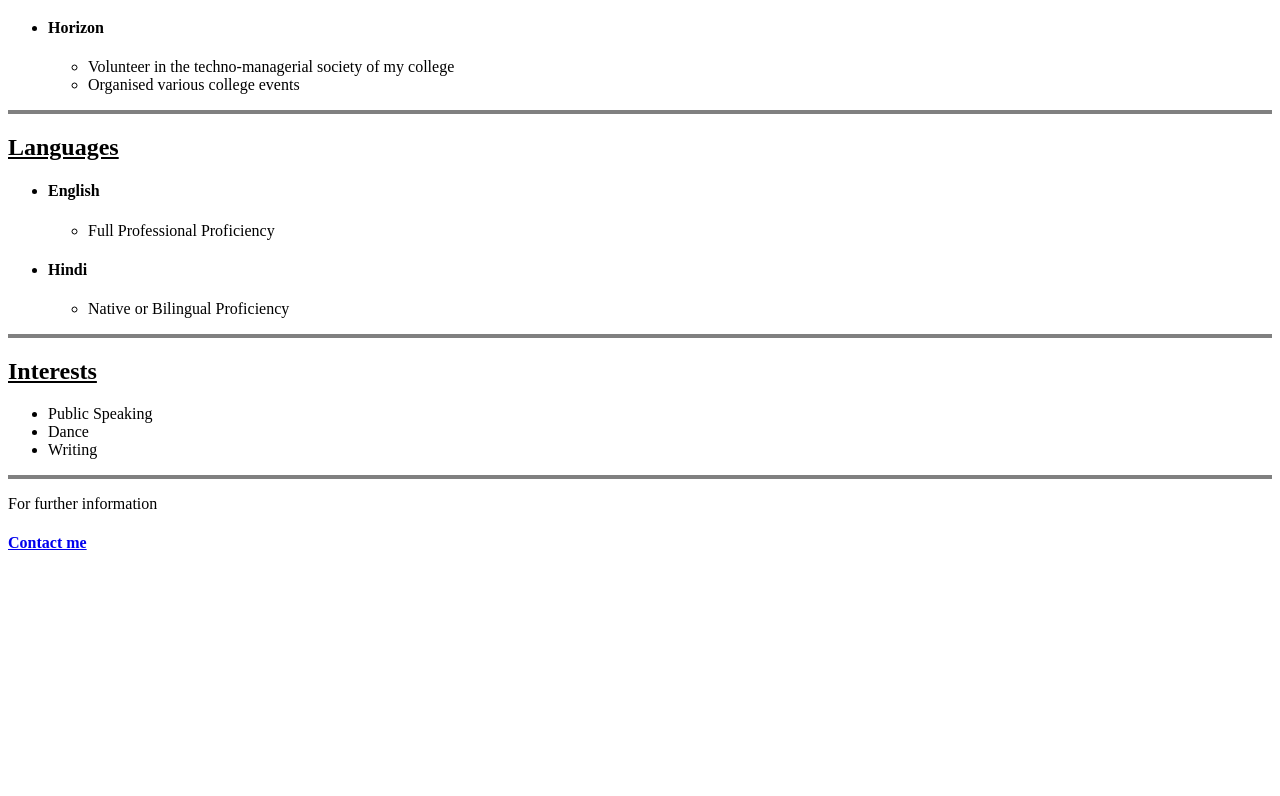
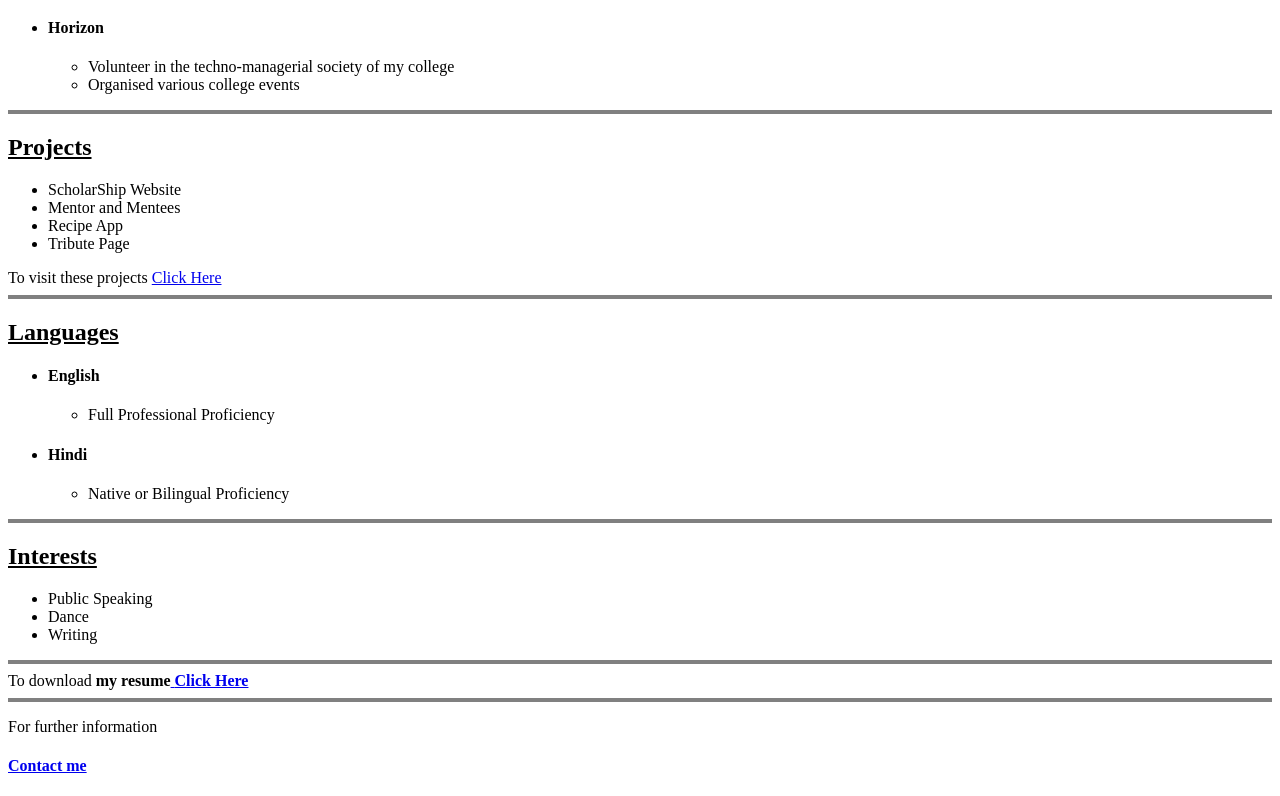
Before and after one commit to NarayanSam/CodSoft, a plain HTML site: page Portfolio/index.html in a window 1280 px wide. Shown: the part 832-1628 px from the top of the page. Before the commit the page ends 1405 px from the top, so only its background shows below. Drawn offline with Linux system fonts and the light colour scheme.

Commit message:
Portfolio

```diff
--- a/Portfolio/index.html
+++ b/Portfolio/index.html
@@ -80,6 +80,16 @@
         </ul>
     </ul>
     <hr noshade="none" size="4">
+    <h2><u><strong>Projects</strong></u></h2>
+    <ul>
+        <li><emp>ScholarShip Website</emp></li>
+        <li><emp>Mentor and Mentees</emp></li>
+        <li><emp>Recipe App</emp></li>
+        <li><emp>Tribute Page</emp></li>
+
+    </ul>
+    <emp>To visit these projects <a href="https://github.com/NarayanSam">Click Here</a></emp>
+    <hr noshade="none" size="4">
     <h2><u><strong>Languages</strong></u></h2>
     <ul>
         <li><emp><h4>English</h4></emp></li>
@@ -99,6 +109,10 @@
         <li><emp>Writing</emp></li>
     </ul>
     <hr noshade="none" size="4">
+    <emp>To download <b>my resume</b><a href="Photo\Samriddhi's Resume.pdf" download>
+        <b>Click Here</b>
+      </a></emp>
+    <hr noshade="none" size="4">
     <p>For further information <a href="contact.html"><h4>Contact me</h4></a></p>
 </body>
 </html>
```
Also changed, not shown: 1 other file.
